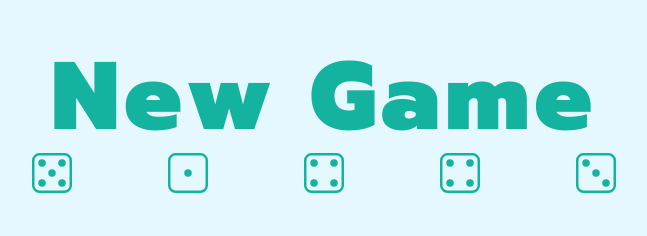
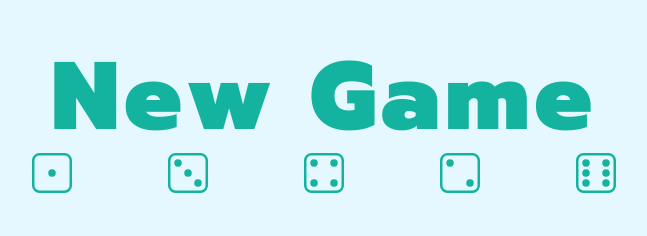
Before and after one commit to jacqueschuis/yahtzee-scorer, a React (Vite) app: page /new in a window 1280 px wide. Shown: the part 189-425 px from the top of the page, without its empty margins (316-963 px from the left). Built offline with nearby package versions, Linux system fonts and the light colour scheme.

Commit message:
Move dice state into own component

```diff
--- a/src/App.jsx
+++ b/src/App.jsx
@@ -16,25 +16,11 @@ function App() {
   const [turnCount, setTurnCount] = useState(0);
   const [turnsLeft, setTurnsLeft] = useState(13);
 
-  const [dice, setDice] = useState([]);
-
-  const newDice = () => {
-    setDice([
-      Math.floor(Math.random() * 6 + 1),
-      Math.floor(Math.random() * 6 + 1),
-      Math.floor(Math.random() * 6 + 1),
-      Math.floor(Math.random() * 6 + 1),
-      Math.floor(Math.random() * 6 + 1),
-    ]);
-  };
-
   const router = createBrowserRouter([
     {
       path: "/new",
       element: (
         <StartForm
-          dice={dice}
-          newDice={newDice}
           playerNumber={playerNumber}
           setPlayerNumber={setPlayerNumber}
           playerList={playerList}
@@ -48,8 +34,6 @@ function App() {
       path: "/play",
       element: (
         <Game
-          dice={dice}
-          newDice={newDice}
           playerList={playerList}
           setPlayerList={setPlayerList}
           isGameOver={isGameOver}
@@ -67,7 +51,7 @@ function App() {
     },
     {
       path: "*",
-      element: <Home dice={dice} newDice={newDice} />,
+      element: <Home />,
     },
   ]);
 
--- a/src/components/Dice.jsx
+++ b/src/components/Dice.jsx
@@ -1,7 +1,8 @@
-const Dice = ({ value, onClick }) => {
+import { useState } from "react";
+
+const DiceItem = ({ value }) => {
   return (
     <svg
-      onClick={onClick}
       xmlns="http://www.w3.org/2000/svg"
       className=" cursor-pointer lg:w-10 w-8 fill-teal-500 dark:fill-blue-300 hover:fill-teal-900 dark:hover:fill-blue-100 transition-all"
       viewBox="0 0 16 16"
@@ -46,4 +47,32 @@ const Dice = ({ value, onClick }) => {
   );
 };
 
+const generateNewDice = () => {
+  return [
+    Math.floor(Math.random() * 6 + 1),
+    Math.floor(Math.random() * 6 + 1),
+    Math.floor(Math.random() * 6 + 1),
+    Math.floor(Math.random() * 6 + 1),
+    Math.floor(Math.random() * 6 + 1),
+  ];
+};
+
+const Dice = ({ className }) => {
+  const [dice, setDice] = useState(generateNewDice());
+
+  const handleRollDice = () => setDice(generateNewDice());
+
+  return (
+    <div className={className}>
+      {dice.map((die, index) => {
+        return (
+          <button key={index} onClick={handleRollDice}>
+            <DiceItem value={die} />
+          </button>
+        );
+      })}
+    </div>
+  );
+};
+
 export default Dice;
--- a/src/components/Game.jsx
+++ b/src/components/Game.jsx
@@ -4,8 +4,6 @@ import Trail from "./Trail";
 import Dice from "./Dice";
 
 const Game = ({
-  dice,
-  newDice,
   playerList,
   setPlayerList,
   isGameOver,
@@ -25,7 +23,6 @@ const Game = ({
     if (!playerList.length) {
       return navigate("/");
     }
-    newDice();
   }, []);
 
   let playerNames = [...playerList];
@@ -85,13 +82,7 @@ const Game = ({
               </Link>
             </div>
           )}
-          <div className="pt-2 mb-5 w-full flex lg:justify-center lg:gap-24 justify-evenly">
-            {dice.map((di, index) => {
-              return (
-                <Dice key={`formDi${index}`} onClick={newDice} value={di} />
-              );
-            })}
-          </div>
+          <Dice className="pt-2 mb-5 w-full flex lg:justify-center lg:gap-24 justify-evenly" />
         </div>
         <h2 className="mb-2 text-3xl font-semibold tracking-wider text-orange-500 dark:text-orange-300">
           Upper Section
--- a/src/components/Home.jsx
+++ b/src/components/Home.jsx
@@ -1,13 +1,8 @@
-import { useEffect } from "react";
 import { Link } from "react-router-dom";
 import Trail from "./Trail";
 import Dice from "./Dice";
 
-const Home = ({ dice, newDice }) => {
-  useEffect(() => {
-    newDice();
-  }, []);
-
+const Home = () => {
   return (
     <section
       id="home"
@@ -30,13 +25,7 @@ const Home = ({ dice, newDice }) => {
                 scorer
               </h2>
             </div>
-            <div className="md:pt-5 w-full flex lg:justify-end lg:gap-24 justify-evenly">
-              {dice.map((di, index) => {
-                return (
-                  <Dice key={`homeDi${index}`} newDice={newDice} value={di} />
-                );
-              })}
-            </div>
+            <Dice className="md:pt-5 w-full flex lg:justify-end lg:gap-24 justify-evenly" />
             <Link to="/new">
               <button className="select-none self-end p-5 hidden lg:inline-block rounded-3xl w-60 text-2xl tracking-wider bg-teal-300 text-teal-900 hover:bg-teal-900 hover:text-teal-300 font-bold my-5 dark:bg-blue-700 dark:text-teal-100 dark:hover:bg-teal-100 transition-all dark:hover:text-blue-700">
                 New Game
--- a/src/components/StartForm.jsx
+++ b/src/components/StartForm.jsx
@@ -1,4 +1,3 @@
-import { useEffect } from "react";
 import { useNavigate } from "react-router-dom";
 import Trail from "./Trail";
 import Dice from "./Dice";
@@ -80,8 +79,6 @@ class Player {
 }
 
 const StartForm = ({
-  dice,
-  newDice,
   playerNumber,
   setPlayerNumber,
   playerList,
@@ -107,10 +104,6 @@ const StartForm = ({
     return navigate("/play");
   };
 
-  useEffect(() => {
-    newDice();
-  }, []);
-
   return (
     <section id="new-game" className="h-full">
       <div className="mb-10">
@@ -118,13 +111,7 @@ const StartForm = ({
           <h1 className="w-full tracking-wider leading-none font-bold md:text-8xl sm:text-7xl text-6xl text-teal-500 dark:text-blue-300">
             New Game
           </h1>
-          <div className="pt-2 w-full flex lg:justify-center lg:gap-24 justify-evenly">
-            {dice.map((di, index) => {
-              return (
-                <Dice key={`formDi${index}`} onClick={newDice} value={di} />
-              );
-            })}
-          </div>
+          <Dice className="pt-2 w-full flex lg:justify-center lg:gap-24 justify-evenly" />
         </Trail>
       </div>
       <form
```
